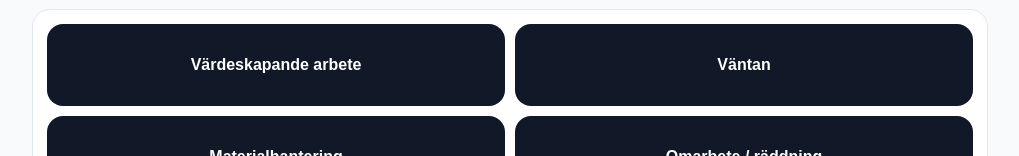
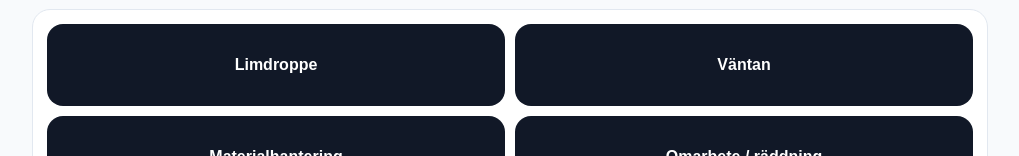
Before and after one commit to sebene02/Frekvensstudie, a plain HTML site: page index.html in a window 1280 px wide. Shown: the part 578-734 px from the top of the page, without its empty margins (130-1149 px from the left). Drawn offline with Linux system fonts and the light colour scheme.

Commit message:
Update index.html

```diff
--- a/index.html
+++ b/index.html
@@ -246,7 +246,7 @@
   const state = {
     stations: ["Formning", "Limning", "Fräsning"],
     categories: [
-      "Värdeskapande arbete",
+      "Limdroppe",
       "Väntan",
       "Materialhantering",
       "Omarbete / räddning",
```
